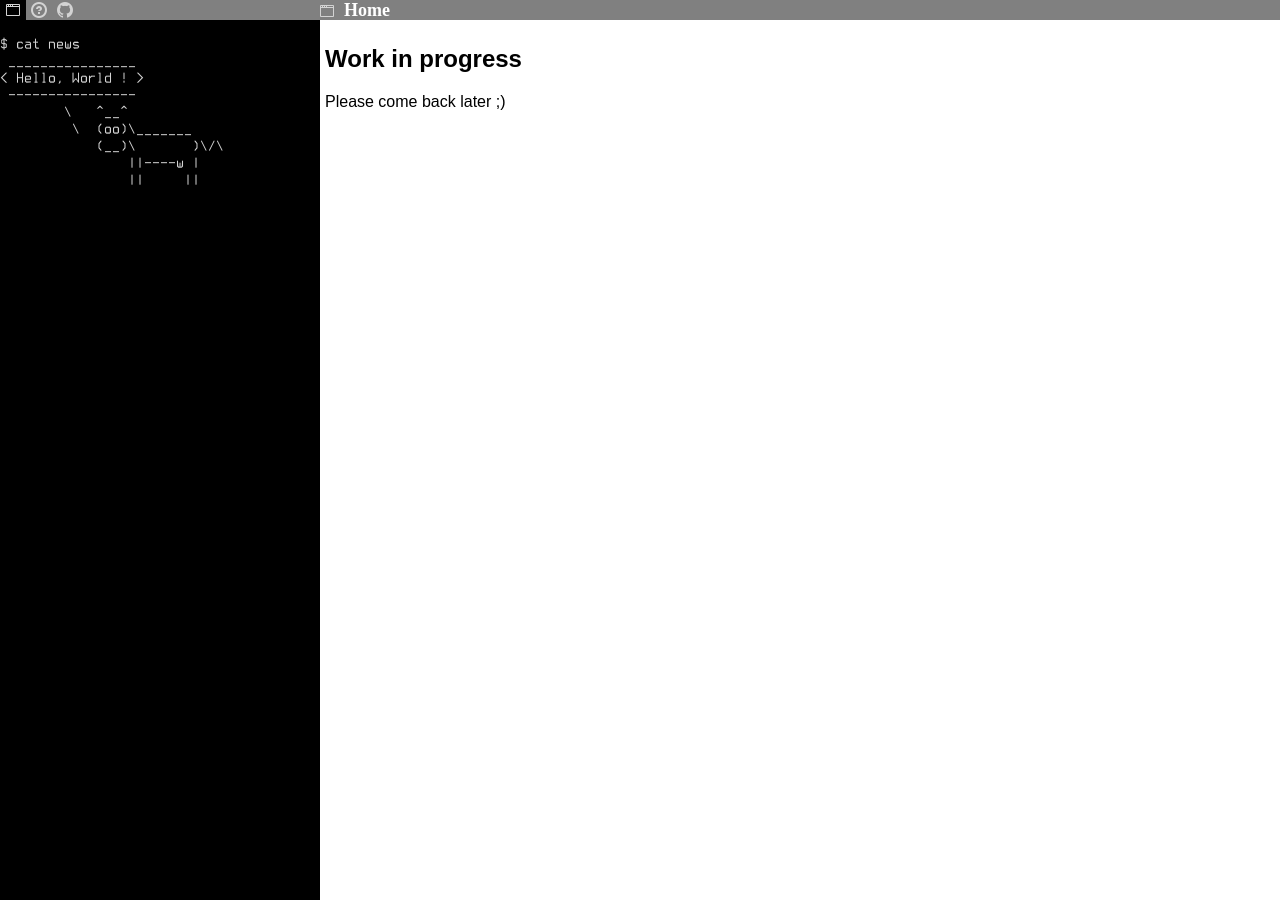
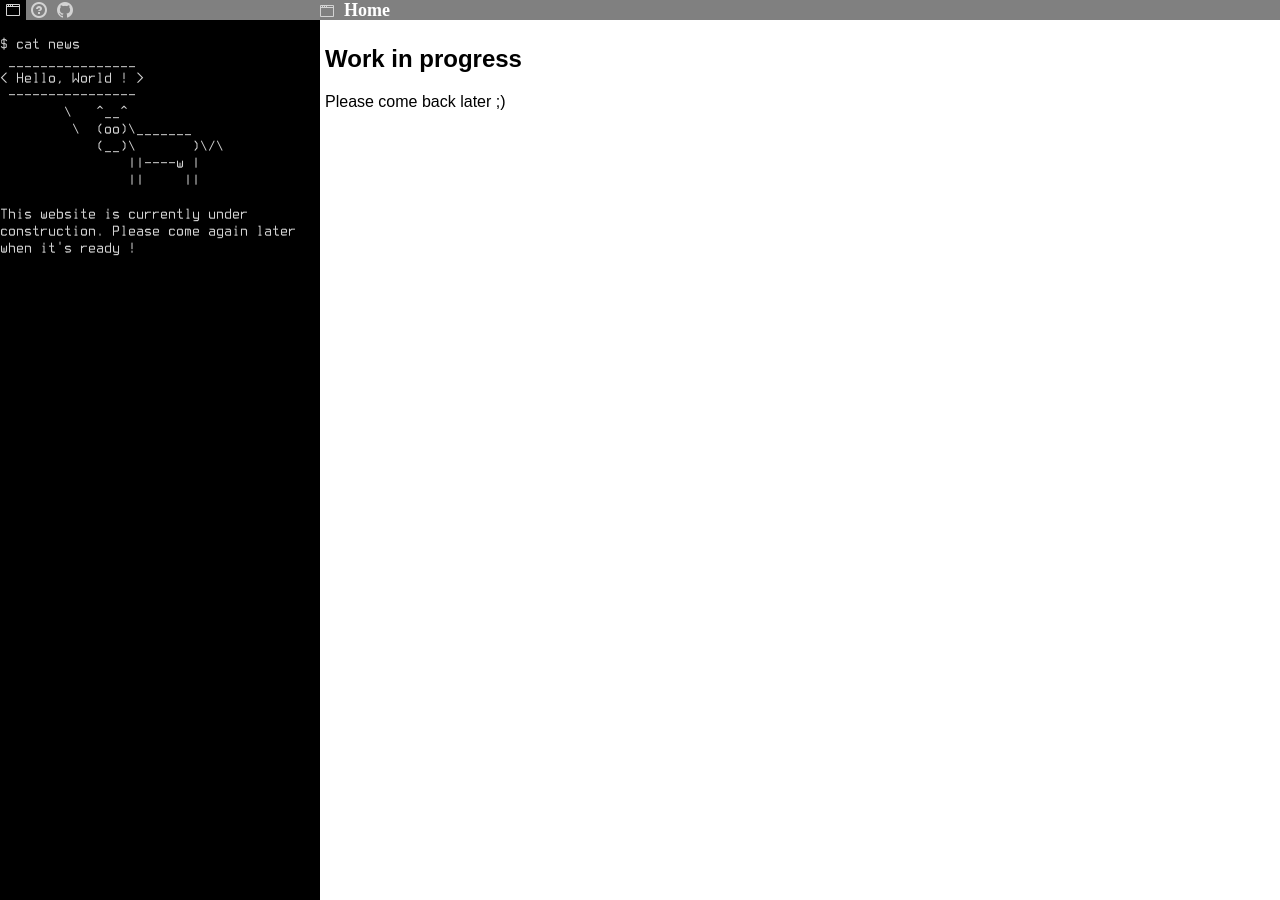
Before and after one commit to guillaumecl/guillaumecl.github.io, a Jekyll site: the page built from index.html, in a window 1280 px wide. Built offline with Jekyll 4.4.1, drawn with Linux system fonts in a browser that asks for light colours.

Commit message:
Add word wrap in the terminal view. Add another message in the terminal.
Signed-off-by: Guillaume Clement <gclement@baobob.org>

```diff
--- a/_includes/news
+++ b/_includes/news
@@ -6,3 +6,5 @@
             (__)\       )\/\
                 ||----w |
                 ||     ||
+
+This website is currently under construction. Please come again later when it's ready !
--- a/_layouts/master.html
+++ b/_layouts/master.html
@@ -21,11 +21,9 @@
 				<li class="title"><span class="octicon octicon-{{page.icon}}" /><h1>{{ page.title }}</h1></li>
 			</ul>
 		</div>
-		<div class="layout_left">
-			<div class="terminal">
-				<pre>$ cat news
+		<div class="layout_left terminal">
+			<pre>$ cat news
 {% include news %}</pre>
-			</div>
 		</div>
 
 		<div class="layout_right">
--- a/resources/style.css
+++ b/resources/style.css
@@ -30,6 +30,10 @@ pre {
 
 	margin: 0;
 	padding: 0;
+}
+
+.terminal pre {
+	white-space: pre-wrap;
 }
 
 body {
```
